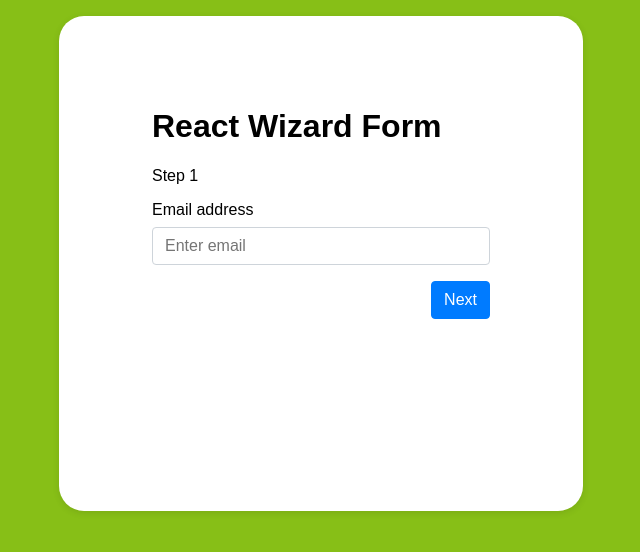
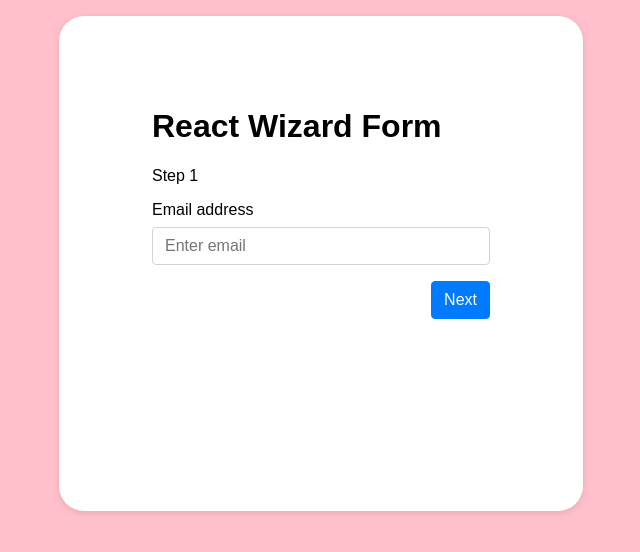
Before and after one commit to rickybee-cloud/wizard-form, a React (Vite) app: page / in a window 1280 px wide. Shown: the top 552 px of the page, without its empty margins (319-959 px from the left). Built offline with nearby package versions, Linux system fonts and the light colour scheme.

Commit message:
Change background color to pink

```diff
--- a/src/index.css
+++ b/src/index.css
@@ -1,7 +1,7 @@
 body {
   margin: 1rem;
   font-family: sans-serif;
-  background-color: #87bf17;
+  background-color: pink;
 }
 
 .container {
```
